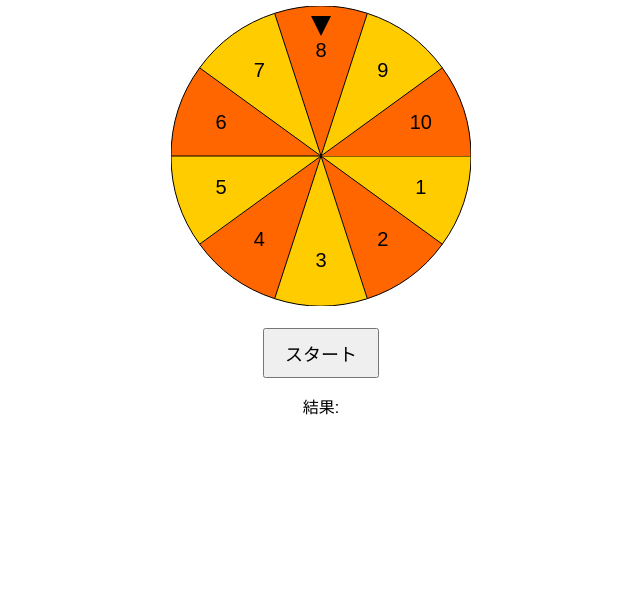
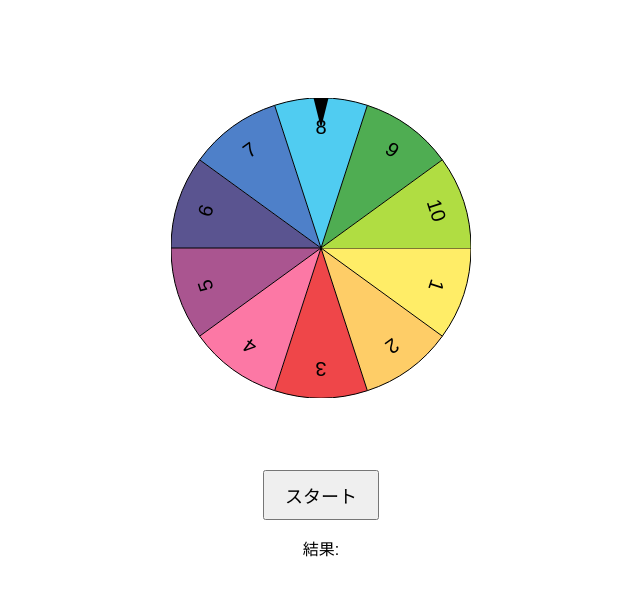
Before and after one commit to Ukyo-Nawano/roulette_life_game, a plain HTML site: page index.html in a window 1280 px wide. Shown: the whole page, without its empty margins (319-959 px from the left). Drawn offline with Linux system fonts and the light colour scheme.

Commit message:
add:色と配置を調整

```diff
--- a/main.js
+++ b/main.js
@@ -20,11 +20,12 @@ function drawRoulette() {
     ctx.translate(radius, radius);
     ctx.rotate(angle);
 
+    const colors = ["#ffed67", "#fecd67", "#ef4649", "#fc78a5", "#aa5590", "#5a5490", "#4e80c9", "#50ccf1", "#4fad52", "#b0dd42"];
     for (let i = 0; i < sectors; i++) {
         ctx.beginPath();
         ctx.moveTo(0, 0);
         ctx.arc(0, 0, radius, i * anglePerSector, (i + 1) * anglePerSector);
-        ctx.fillStyle = i % 2 === 0 ? "#ffcc00" : "#ff6600";
+        ctx.fillStyle = colors[i % colors.length];
         ctx.fill();
         ctx.stroke();
 
@@ -33,28 +34,29 @@ function drawRoulette() {
         ctx.textAlign = "center";
         ctx.textBaseline = "middle";
 
+        // テキストの位置と向きを調整
         const textAngle = (i + 0.5) * anglePerSector;
-        const textX = Math.cos(textAngle) * radius * 0.7;
-        const textY = Math.sin(textAngle) * radius * 0.7;
-        ctx.fillText(numbers[i], textX, textY);
+        const textX = Math.cos(textAngle) * radius * 0.8;
+        const textY = Math.sin(textAngle) * radius * 0.8;
+        ctx.save();
+        ctx.translate(textX, textY);
+        ctx.rotate(textAngle + Math.PI / 2);
+        ctx.fillText(numbers[i], 0, 0);
+        ctx.restore();
     }
 
     ctx.restore();
 
-    // 矢印の描画
-    drawArrow();
-}
-
-// 矢印を描画（上向き固定）
-function drawArrow() {
+    // 矢印を描画（ルーレットの回転に影響されないように固定）
     ctx.fillStyle = "#000";
     ctx.beginPath();
-    ctx.moveTo(radius - 10, 10);
-    ctx.lineTo(radius + 10, 10);
+    ctx.moveTo(radius - 10, -10);
+    ctx.lineTo(radius + 10, -10);
     ctx.lineTo(radius, 30);
     ctx.closePath();
     ctx.fill();
 }
+
 
 // ルーレット回転処理
 function spin() {
@@ -87,7 +89,11 @@ function determineResult() {
     // 上方向が指すセクターを計算
     const index = Math.floor(((adjustedAngle - Math.PI / 2 +  Math.PI ) % (2 * Math.PI)) / anglePerSector);
 
-    const winningNumber = numbers[(sectors - index) % sectors] - 1;
+    let winningNumber = numbers[(sectors - index) % sectors] - 1;
+    // 10を指すときは10と表示
+    if (winningNumber === 0) {
+        winningNumber = 10;
+    }
     resultText.textContent = `結果: ${winningNumber}`;
     controlButton.textContent = "次のプレイヤーへ";
     controlButton.onclick = reset;
--- a/style.css
+++ b/style.css
@@ -7,7 +7,8 @@ body {
     display: flex;
     justify-content: center;
     align-items: center;
-    height: 300px;
+    height: 400px;
+    margin-top: 50px;
 }
 
 .roulette {
```
